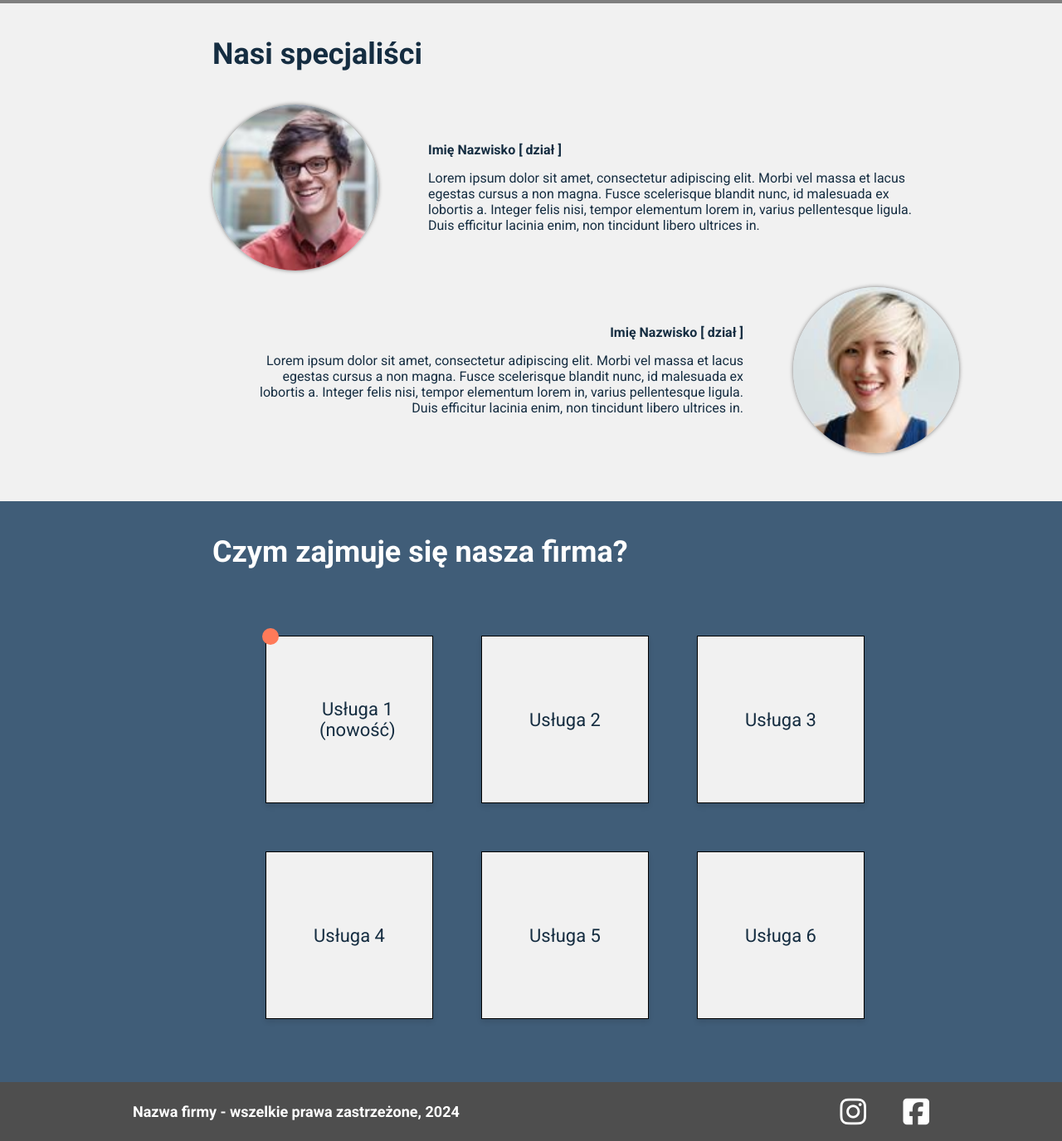
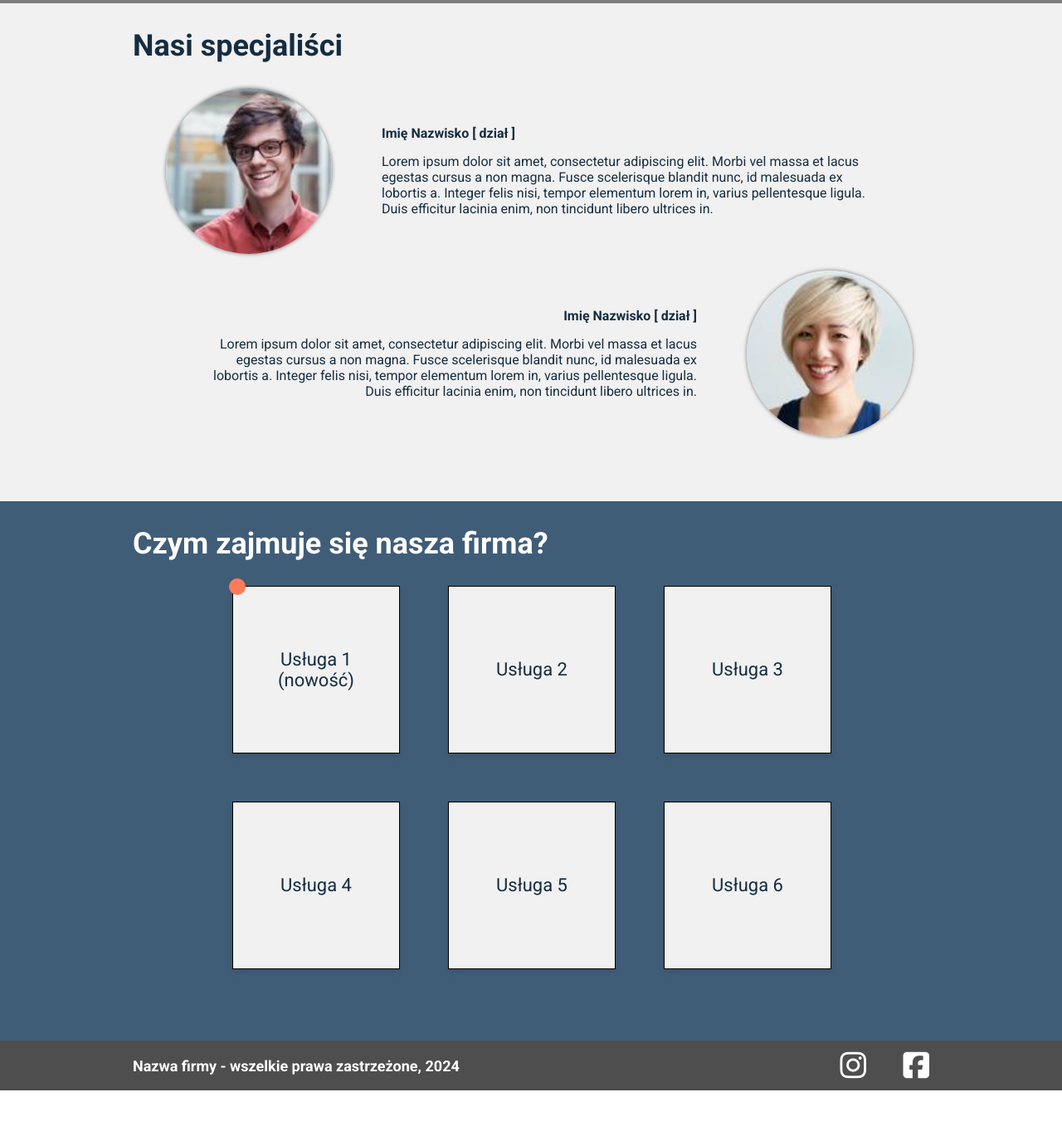
Before and after one commit to MichalMiemus/ProjektHTML1, a plain HTML site: page index.html in a window 1280 px wide. Shown: the part 796-2171 px from the top of the page at 83% size. After the commit the page ends 2110 px from the top, so only its background shows below. Drawn offline with Linux system fonts and the light colour scheme.

Commit message:
nazwy, containery, grid item

```diff
--- a/css/style.css
+++ b/css/style.css
@@ -8,6 +8,7 @@ body {
   max-width: 960px;
   margin: 0 auto;
 }
+
 .wrapper {
   display: flex;
   flex-flow: row wrap;
@@ -37,6 +38,7 @@ body {
 /* footer */
 .footer {
   background-color: #4e4e4e;
+  width: 100%;
 }
 .footer-menu {
   background-color: #4e4e4e;
@@ -46,7 +48,7 @@ body {
   display: flex;
   align-items: center;
   justify-content: space-between;
-  height: 71px;
+  height: 60px;
 }
 
 /* links in header menu */
@@ -77,8 +79,8 @@ body {
 
 /* first section */
 .descr-section {
-  width: 100vw;
   height: 100vh;
+  width: 100%;
   background-image: url("../img/background1920x1080.jpg");
   background-size: cover;
   background-position: center;
@@ -104,8 +106,7 @@ body {
 .site-descr {
   height: 215px;
   width: 577px;
-  padding: 0 20%;
-  justify-content: left;
+  margin-right: 100vw;
 }
 /* main description */
 .descr-main {
@@ -137,24 +138,23 @@ body {
 }
 
 /* second section */
-.onas-section {
+.about-section {
   width: 100%;
   height: 600px;
   background-color: #f1f1f1;
+  justify-content: center;
 }
 
-.descr-onas {
+.descr-about {
   color: #152d41;
   font-size: 36px;
   font-weight: 700;
-  padding: 40px 20%;
   text-align: left;
 }
 
 /* container for list of employees */
 .employee-list {
   list-style-type: none;
-  padding: 0 20%;
   margin: 0;
 }
 .employee {
@@ -210,17 +210,16 @@ body {
 }
 
 /* third section */
-.oferta-section {
+.offer-section {
   width: 100%;
-  height: 700px;
+  height: 650px;
   background-color: #405d78;
 }
 
-.descr-oferta {
+.descr-offer {
   color: #ffffff;
   font-size: 36px;
   font-weight: 700;
-  padding: 40px 20%;
   text-align: left;
 }
 
@@ -230,7 +229,7 @@ body {
   grid-template-columns: repeat(3, 200px);
   grid-template-rows: repeat(2, 200px);
   gap: 60px;
-  padding: 40px 25%;
+  justify-content: center;
 }
 
 .grid-item {
@@ -239,23 +238,35 @@ body {
   font-weight: 400;
   width: 200px;
   height: 200px;
-  text-wrap: wrap;
   background-color: #f1f1f1;
   display: flex;
   justify-content: center;
+  flex-direction: column; /* Dodane */
   align-items: center;
+  text-align: center;
   box-shadow: 0 4px 6px rgba(0, 0, 0, 0.1);
   border: 1px solid black;
   transition-duration: 500ms;
+  position: relative;
 }
 .grid-item:hover {
   transform: scale(1.05);
 }
+.grid-item div {
+  display: block;
+}
+
+.service-title-container {
+  display: flex;
+  flex-direction: column;
+  align-items: center;
+}
+
 /* new item circle in top-left corner */
 .grid-item .corner-circle {
-  position: relative;
+  position: absolute;
   background: #ff7a59;
-  top: -100px;
+  top: -10px;
   left: -5px;
   width: 20px;
   height: 20px;
--- a/index.html
+++ b/index.html
@@ -20,32 +20,37 @@
   <body>
     <div class="wrapper">
       <div class="descr-section" id="main">
-        <div class="header">
+        <header class="header">
           <div class="container">
             <div class="header-menu">
               moja firma
               <nav>
                 <ul class="links">
-                  <li><a href="#onas">o nas</a></li>
-                  <li><a href="#oferta">oferta</a></li>
+                  <li><a href="#about">o nas</a></li>
+                  <li><a href="#offer">oferta</a></li>
                   <li class="nocursor">kontakt</li>
                 </ul>
               </nav>
             </div>
           </div>
-        </div>
+        </header>
         <div class="fs-overlay">
+          <div class="container">
             <div class="site-descr">
               <h1 class="descr-main">
                 Nasza firma oferuje najwyższej jakości produkty.
               </h1>
-            <div class="descr-secondary">Nie wierz nam na słowo - sprawdź</div>
-            <a href="#oferta" class="button" href="#oferta">oferta</a>
+              <div class="descr-secondary">
+                Nie wierz nam na słowo - sprawdź
+              </div>
+              <a href="#offer" class="button">oferta</a>
             </div>
           </div>
         </div>
-      <div class="onas-section" id="onas">
-        <div class="descr-onas">Nasi specjaliści</div>
+      </div>
+      <section class="about-section" id="about">
+        <div class="container">
+          <h2 class="descr-about">Nasi specjaliści</h2>
           <ul class="employee-list">
             <li class="employee">
               <div class="photo-container">
@@ -58,10 +63,11 @@
                 <div class="name">Imię Nazwisko [ dział ]</div>
                 <div class="description">
                   Lorem ipsum dolor sit amet, consectetur adipiscing elit. Morbi
-                vel massa et lacus egestas cursus a non magna. Fusce scelerisque
-                blandit nunc, id malesuada ex lobortis a. Integer felis nisi,
-                tempor elementum lorem in, varius pellentesque ligula. Duis
-                efficitur lacinia enim, non tincidunt libero ultrices in.
+                  vel massa et lacus egestas cursus a non magna. Fusce
+                  scelerisque blandit nunc, id malesuada ex lobortis a. Integer
+                  felis nisi, tempor elementum lorem in, varius pellentesque
+                  ligula. Duis efficitur lacinia enim, non tincidunt libero
+                  ultrices in.
                 </div>
               </div>
             </li>
@@ -70,10 +76,11 @@
                 <div class="name">Imię Nazwisko [ dział ]</div>
                 <div class="description">
                   Lorem ipsum dolor sit amet, consectetur adipiscing elit. Morbi
-                vel massa et lacus egestas cursus a non magna. Fusce scelerisque
-                blandit nunc, id malesuada ex lobortis a. Integer felis nisi,
-                tempor elementum lorem in, varius pellentesque ligula. Duis
-                efficitur lacinia enim, non tincidunt libero ultrices in.
+                  vel massa et lacus egestas cursus a non magna. Fusce
+                  scelerisque blandit nunc, id malesuada ex lobortis a. Integer
+                  felis nisi, tempor elementum lorem in, varius pellentesque
+                  ligula. Duis efficitur lacinia enim, non tincidunt libero
+                  ultrices in.
                 </div>
               </div>
               <div class="photo-container">
@@ -85,11 +92,17 @@
             </li>
           </ul>
         </div>
-      <div class="oferta-section" id="oferta">
-        <div class="descr-oferta">Czym zajmuje się nasza firma?</div>
+      </section>
+      <section class="offer-section" id="offer">
+        <div class="container">
+          <h2 class="descr-offer">Czym zajmuje się nasza firma?</h2>
           <div class="grid-container">
             <div class="grid-item">
-            <span class="corner-circle"></span> Usługa 1 (nowość)
+              <span class="corner-circle"></span>
+              <div class="service-title-container">
+                <div>Usługa 1</div>
+                <div>(nowość)</div>
+              </div>
             </div>
             <div class="grid-item">Usługa 2</div>
             <div class="grid-item">Usługa 3</div>
@@ -98,7 +111,8 @@
             <div class="grid-item">Usługa 6</div>
           </div>
         </div>
-      <div class="footer">
+      </section>
+      <footer class="footer">
         <div class="container">
           <div class="footer-menu">
             Nazwa firmy - wszelkie prawa zastrzeżone, 2024
@@ -116,7 +130,7 @@
             </nav>
           </div>
         </div>
-      </div>
+      </footer>
     </div>
   </body>
 </html>
```
Lines whose indentation alone changed are shown as unchanged.
